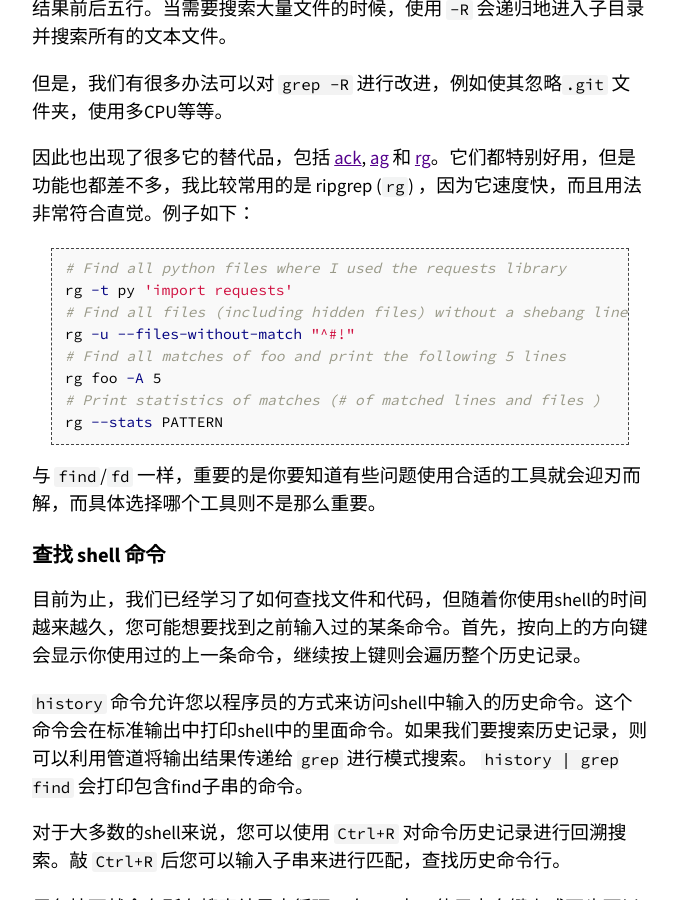
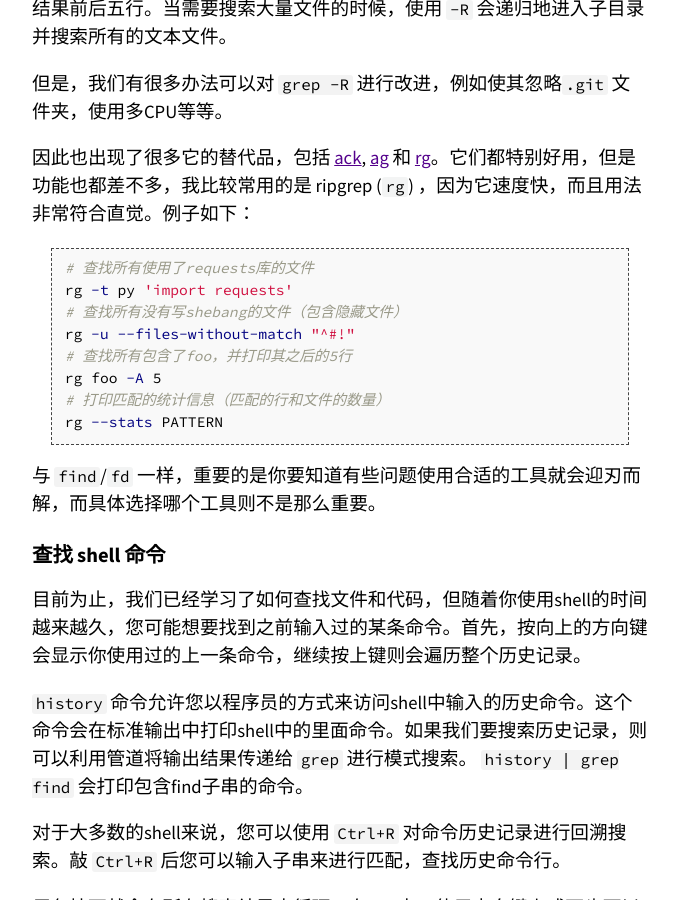
Before and after one commit to missing-semester-cn/missing-semester-cn.github.io, a Jekyll site: the page built from _2020/shell-tools.md, in a window 1280 px wide and 900 px high, scrolled down 7368 px. Shown: the whole window, without its empty margins (300-978 px from the left). Built offline with Jekyll 4.4.1, drawn with Linux system fonts in a browser that asks for light colours; some of the changed text lies outside the part shown.

Commit message:
Update shell-tools.md
修正翻译内容

````diff
--- a/_2020/shell-tools.md
+++ b/_2020/shell-tools.md
@@ -188,13 +188,13 @@
 程序员们面对的最常见的重复任务就是查找文件或目录。所有的类UNIX系统都包含一个名为 [`find`](http://man7.org/linux/man-pages/man1/find.1.html)的工具，它是shell上用于查找文件的绝佳工具。`find`命令会递归地搜索符合条件的文件，例如：
 
 ```bash
-# Find all directories named src
+# 查找所有名称为src的文件夹
 find . -name src -type d
-# Find all python files that have a folder named test in their path
+# 查找所有文件夹路径中包含test的python文件
 find . -path '**/test/**/*.py' -type f
-# Find all files modified in the last day
+# 查找前一天修改的所有文件
 find . -mtime -1
-# Find all zip files with size in range 500k to 10M
+# 查找所有大小在500k至10M的tar.gz文件
 find . -size +500k -size -10M -name '*.tar.gz'
 ```
 除了列出所寻找的文件之外，find还能对所有查找到的文件进行操作。这能极大地简化一些单调的任务。
@@ -233,13 +233,13 @@
 因此也出现了很多它的替代品，包括 [ack](https://beyondgrep.com/), [ag](https://github.com/ggreer/the_silver_searcher) 和 [rg](https://github.com/BurntSushi/ripgrep)。它们都特别好用，但是功能也都差不多，我比较常用的是 ripgrep (`rg`) ，因为它速度快，而且用法非常符合直觉。例子如下：
 
 ```bash
-# Find all python files where I used the requests library
+# 查找所有使用了requests库的文件
 rg -t py 'import requests'
-# Find all files (including hidden files) without a shebang line
+# 查找所有没有写shebang的文件（包含隐藏文件）
 rg -u --files-without-match "^#!"
-# Find all matches of foo and print the following 5 lines
+# 查找所有包含了foo，并打印其之后的5行
 rg foo -A 5
-# Print statistics of matches (# of matched lines and files )
+# 打印匹配的统计信息（匹配的行和文件的数量）
 rg --stats PATTERN
 ```
 
````
Also changed, not shown: other parts of _2020/shell-tools.md (+1 -1 lines).
